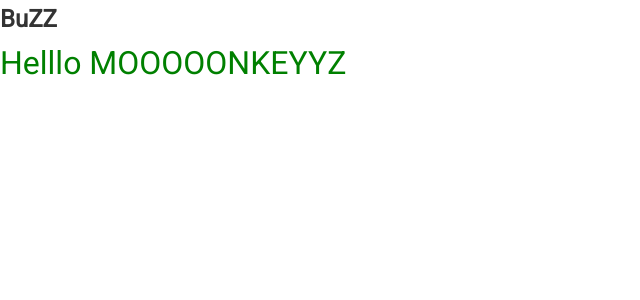
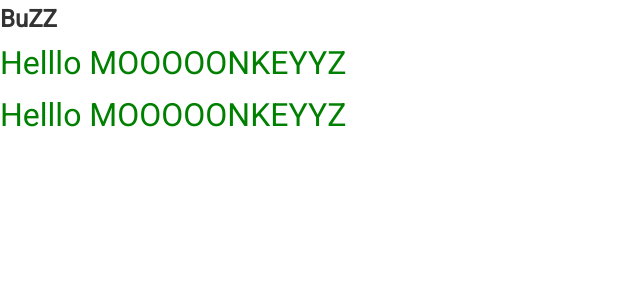
Before and after one commit to Fi1imon/Direktivi, an Angular app: page / in a window 1280 px wide. Shown: the top 300 px of the page, without its empty margins (0-640 px from the left). Built offline with nearby package versions, Linux system fonts and the light colour scheme.

Commit message:
Передача параметров в директиву(ВАЖНО!)

```diff
--- a/src/app/app.component.html
+++ b/src/app/app.component.html
@@ -3,7 +3,8 @@
 
   <h1>BuZZ</h1>
 
-  <p appStyle>Helllo MOOOOONKEYYZ</p>
+  <p appStyle="red" fontWeight="bold">Helllo MOOOOONKEYYZ</p>
+  <p appStyle="blue" fontWeight="lighter">Helllo MOOOOONKEYYZ</p>
 
 </div>
 </section>
--- a/src/app/directives/style.directives.ts
+++ b/src/app/directives/style.directives.ts
@@ -1,10 +1,14 @@
-import {Directive, ElementRef, HostListener, Renderer2} from "@angular/core";
+import {Directive, ElementRef, HostListener,Input, Renderer2} from "@angular/core";
 
 @Directive({
   selector: '[appStyle]'
 })
 
 export class StyleDirectives {
+
+  @Input('appStyle') color: string = 'blue'
+  @Input() fontWeight = 'normal'
+
   constructor(private el:ElementRef, private renderer: Renderer2) {
     this.renderer.setStyle(this.el.nativeElement, 'color', 'green')
 
@@ -15,10 +19,12 @@ export class StyleDirectives {
   }
 
   @HostListener('mouseenter') onEnter() {
-    this.renderer.setStyle(this.el.nativeElement, 'color', 'blue')
+    this.renderer.setStyle(this.el.nativeElement, 'color', this.color)
+    this.renderer.setStyle(this.el.nativeElement, 'fontWeight', this.fontWeight)
   }
 
   @HostListener('mouseleave') offEnter() {
     this.renderer.setStyle(this.el.nativeElement, 'color', null)
+    this.renderer.setStyle(this.el.nativeElement, 'fontWeight', null)
   }
 }
```
